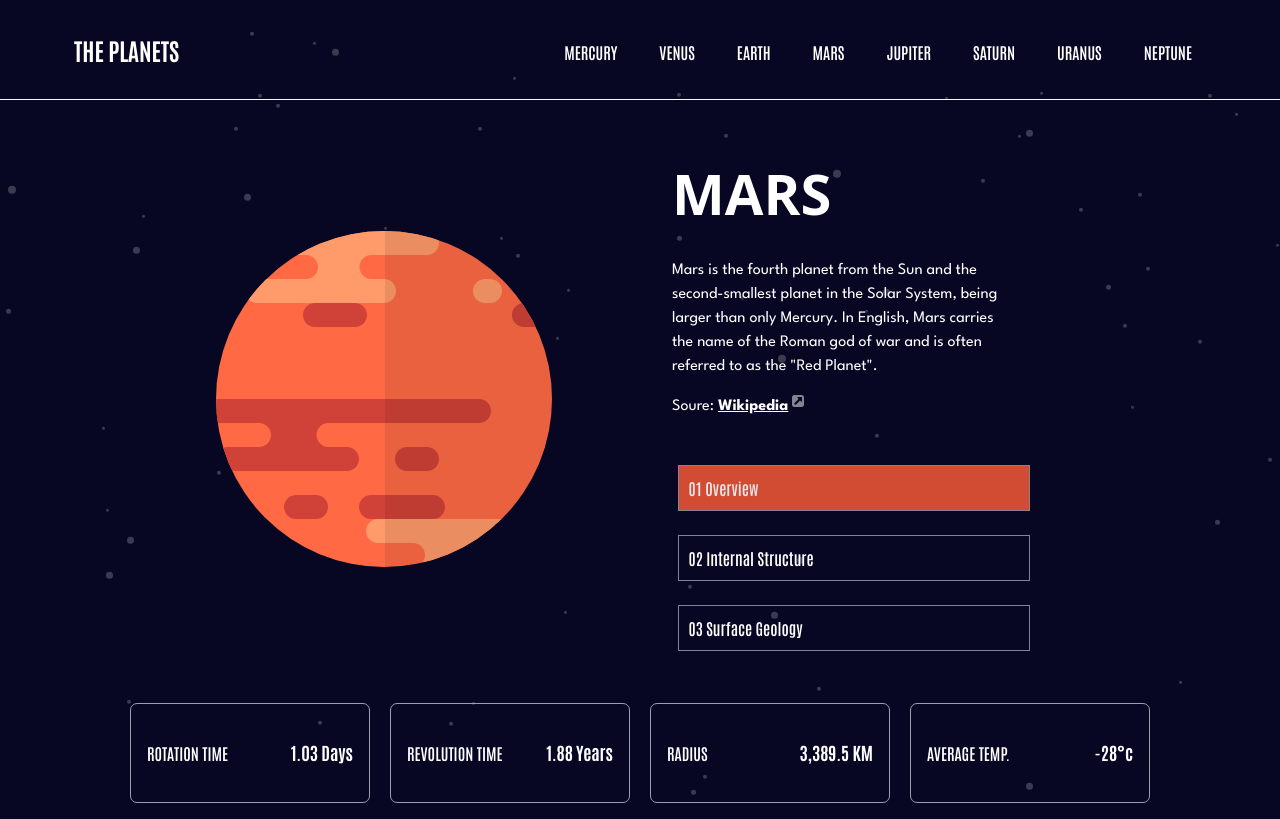
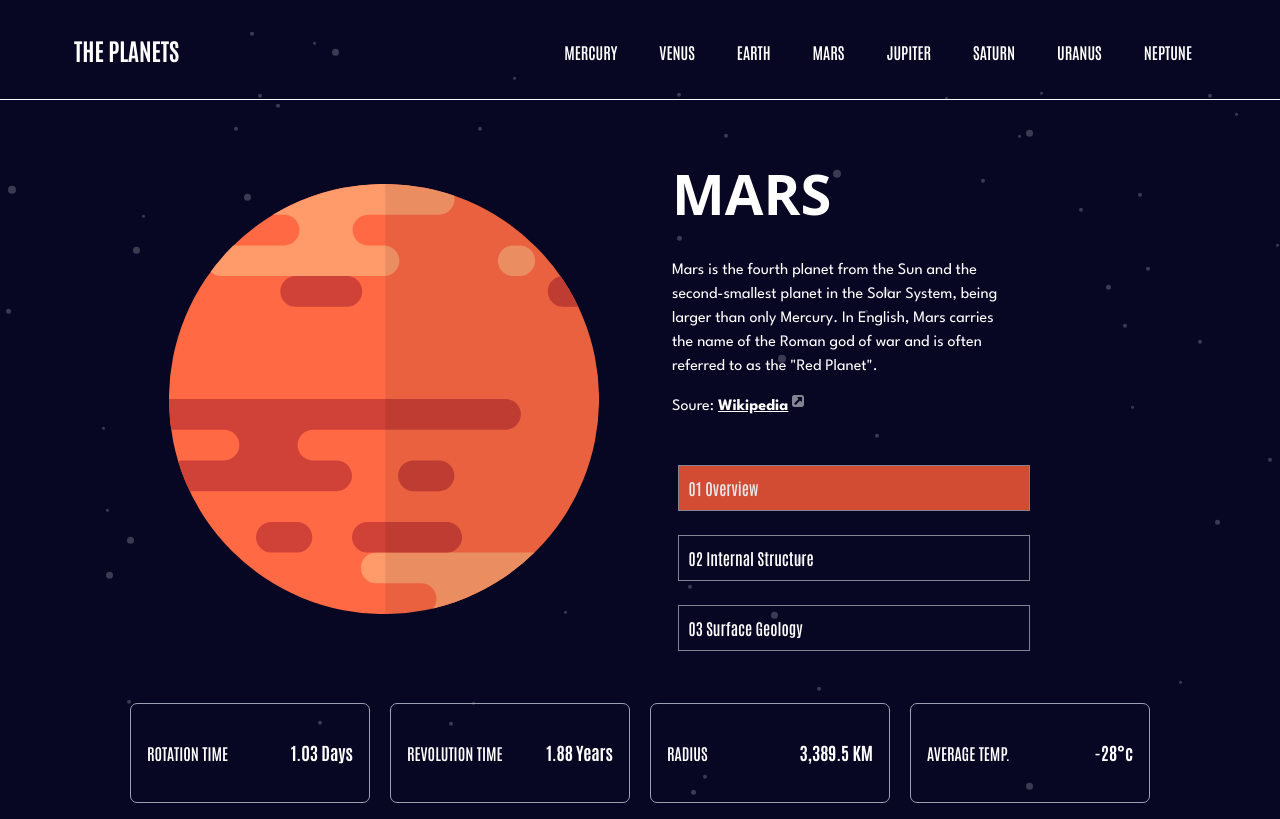
Before and after one commit to ItaloDev-Marcelo/planets-fect, a React (Vite) app: page /Mars in a window 1280 px wide. Built offline with nearby package versions, Linux system fonts and the light colour scheme.

Commit message:
style: ad more style and prop name to Container

```diff
--- a/src/components/ImageContainers/Container.tsx
+++ b/src/components/ImageContainers/Container.tsx
@@ -1,7 +1,7 @@
 import type { ImageContentProps } from "../../shared/types/image.content"
 
-const Container = ({url, style}:ImageContentProps) => {
-  return  <img src={url} alt='' className={style} />
+const Container = ({url, style, name}:ImageContentProps) => {
+  return  <img src={url} alt='' id={name}  className={style} />
 }
 
 export default Container
--- a/src/index.css
+++ b/src/index.css
@@ -16,6 +16,7 @@
   font-weight: 100 900;
   font-style: normal;
 }
+
 
 
 
@@ -55,3 +56,14 @@ nav, button, h2, h3 {
 --color-azure: #2D68F0;
  --breakpoint-xs-2: 25.875rem;
 }
+
+@media (min-width: 80rem) {
+    #Mercury, #Mars {
+    transform: scale(128%);
+}
+
+#Jupiter {
+    transform: scale(78%);
+}
+
+}
--- a/src/shared/types/image.content.ts
+++ b/src/shared/types/image.content.ts
@@ -1 +1 @@
-export type ImageContentProps = {url: string, style: string}
+export type ImageContentProps = {url: string,name?: string, style: string}
--- a/src/utils/ImgSelect.tsx
+++ b/src/utils/ImgSelect.tsx
@@ -4,14 +4,14 @@ import type { InforBlockProps } from "../shared/types/data.type"
 const ImgSelect = ({selectTab, data}:InforBlockProps) => {
    switch(selectTab) {
       case  "overview":
-        return <FigureContainer><ImageContent style='min-w-30 px-20 md:p-0 md:max-w-75 xl:max-w-125 '  url={data.images.planet}/></FigureContainer>
+        return <FigureContainer><ImageContent name={data.name} style='min-w-30 px-20 md:p-0 md:max-w-75 xl:max-w-125 '  url={data.images.planet}/></FigureContainer>
       break
       case  "structure":
-        return <FigureContainer><ImageContent style='min-w-30 px-20 md:p-0 md:max-w-75 xl:max-w-125' url={data.images.internal}/></FigureContainer>
+        return <FigureContainer><ImageContent name={data.name} style='min-w-30 px-20 md:p-0 md:max-w-75 xl:max-w-125' url={data.images.internal}/></FigureContainer>
       break
       case  "geology":
         return <FigureContainer style='relative'>
-             <ImageContent style='min-w-30 px-20 md:p-0 md:max-w-75 xl:max-w-125' url={data.images.planet}/>
+             <ImageContent name={data.name} style='min-w-30 px-20 md:p-0 md:max-w-75 xl:max-w-125' url={data.images.planet}/>
              <div className='absolute top-22 left-48 md:top-40 xl:left-80 xl:top-75 md:left-50 '>
                   <ImageContent style="w-30  md:max-w-40 xl:w-110 rotate-320" url={data.images.geology}/>
              </div>
```
